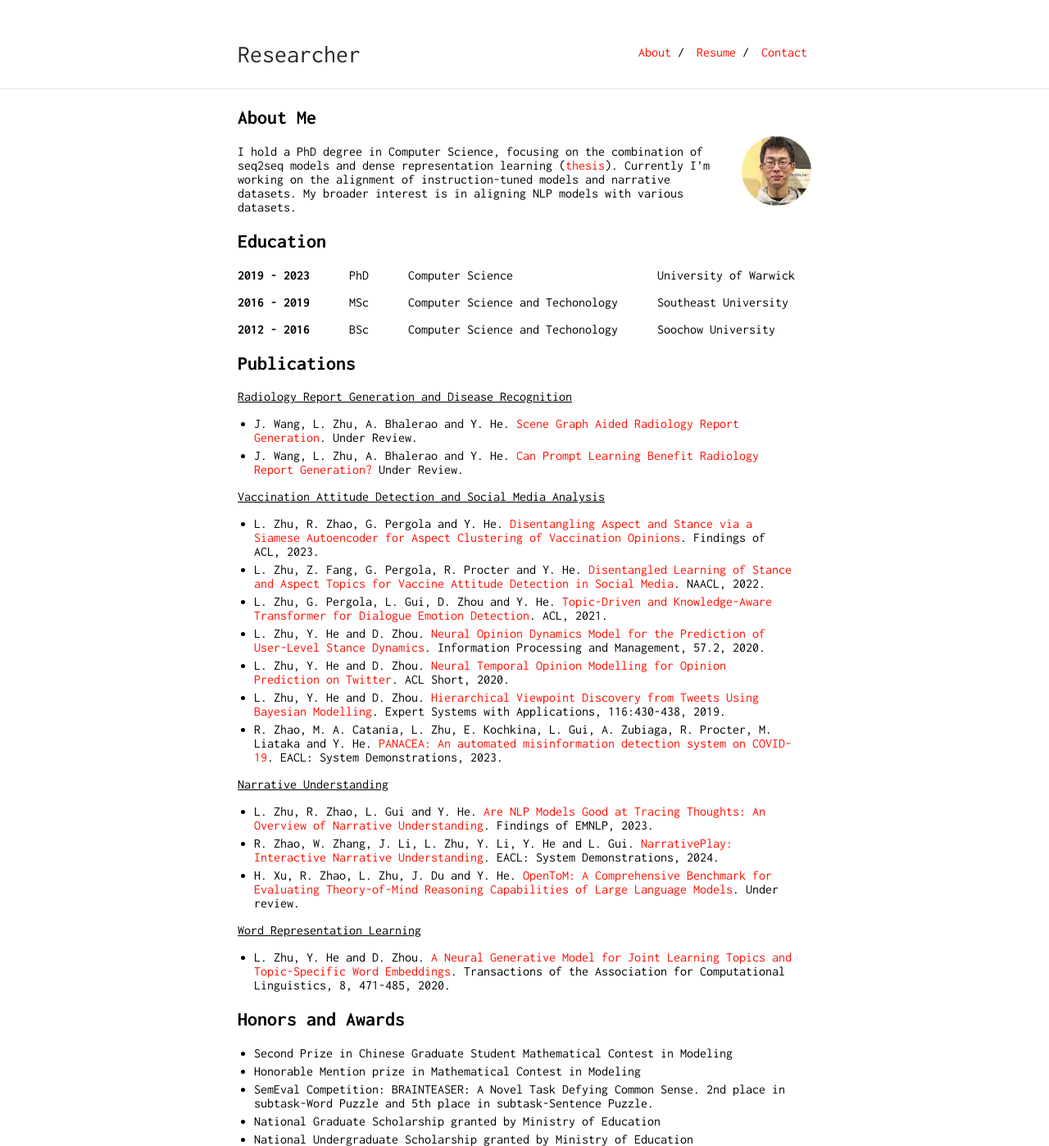
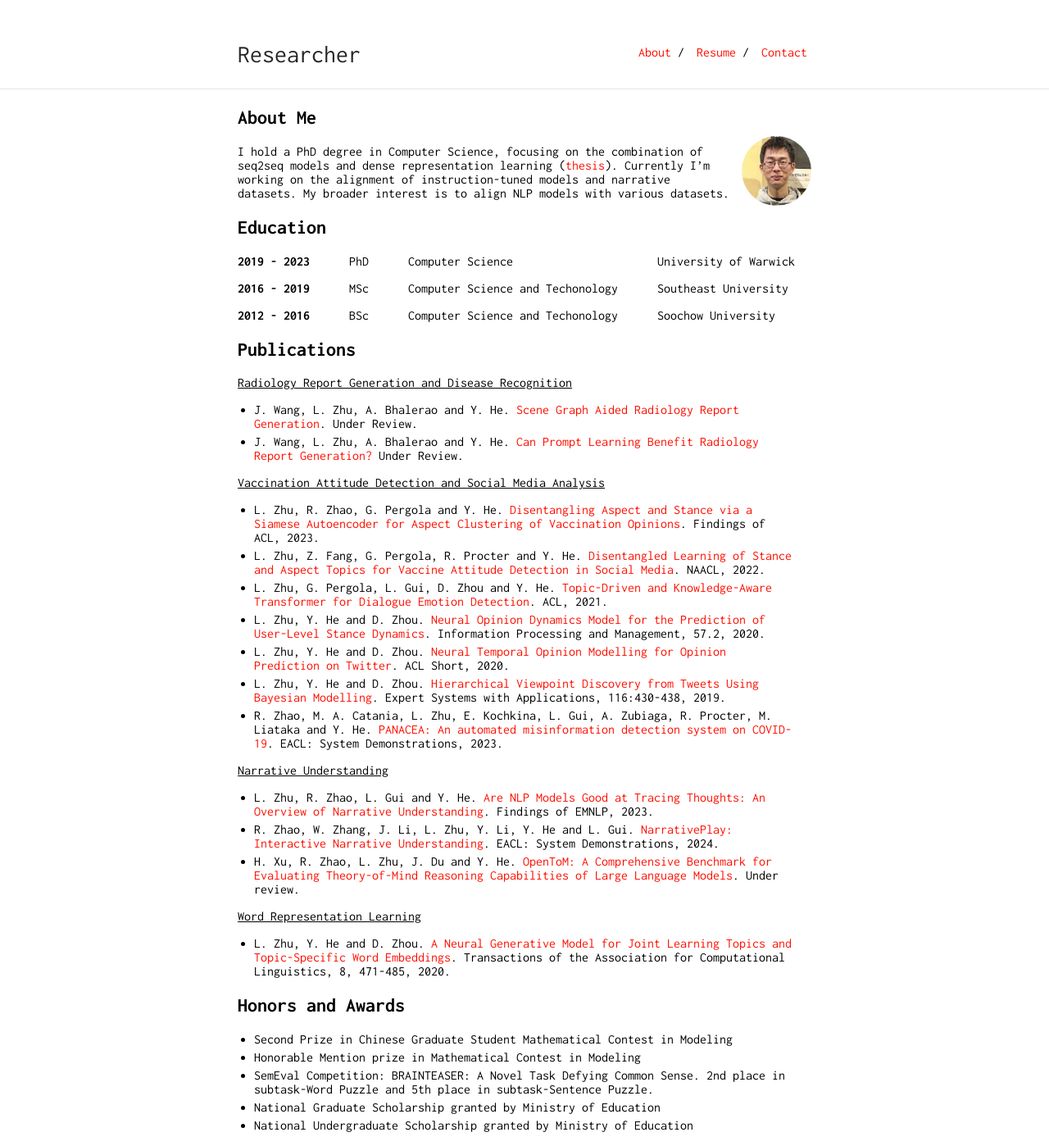
Before and after one commit to somethingx1202/main, a Jekyll site: the page built from index.md, in a window 1280 px wide. Shown: the whole page at 82% size. Built offline with Jekyll 4.4.1, drawn with Linux system fonts in a browser that asks for light colours; our own code applies the rules of GitHub Pages for plain Markdown files.

Commit message:
2nd commit

```diff
--- a/index.md
+++ b/index.md
@@ -2,7 +2,7 @@
 
 <img class="profile-picture" src="PhotoMe.jpg">
 
-I hold a PhD degree in Computer Science, focusing on the combination of seq2seq models and dense representation learning ([thesis](https://wrap.warwick.ac.uk/181632/1/WRAP_Theses_Zhu_2023.pdf)). Currently I'm working on the alignment of instruction-tuned models and narrative datasets. My broader interest is in aligning NLP models with various datasets.
+I hold a PhD degree in Computer Science, focusing on the combination of seq2seq models and dense representation learning ([thesis](https://wrap.warwick.ac.uk/181632/1/WRAP_Theses_Zhu_2023.pdf)). Currently I'm working on the alignment of instruction-tuned models and narrative datasets. My broader interest is to align NLP models with various datasets.
 
 ## Education
 
```
